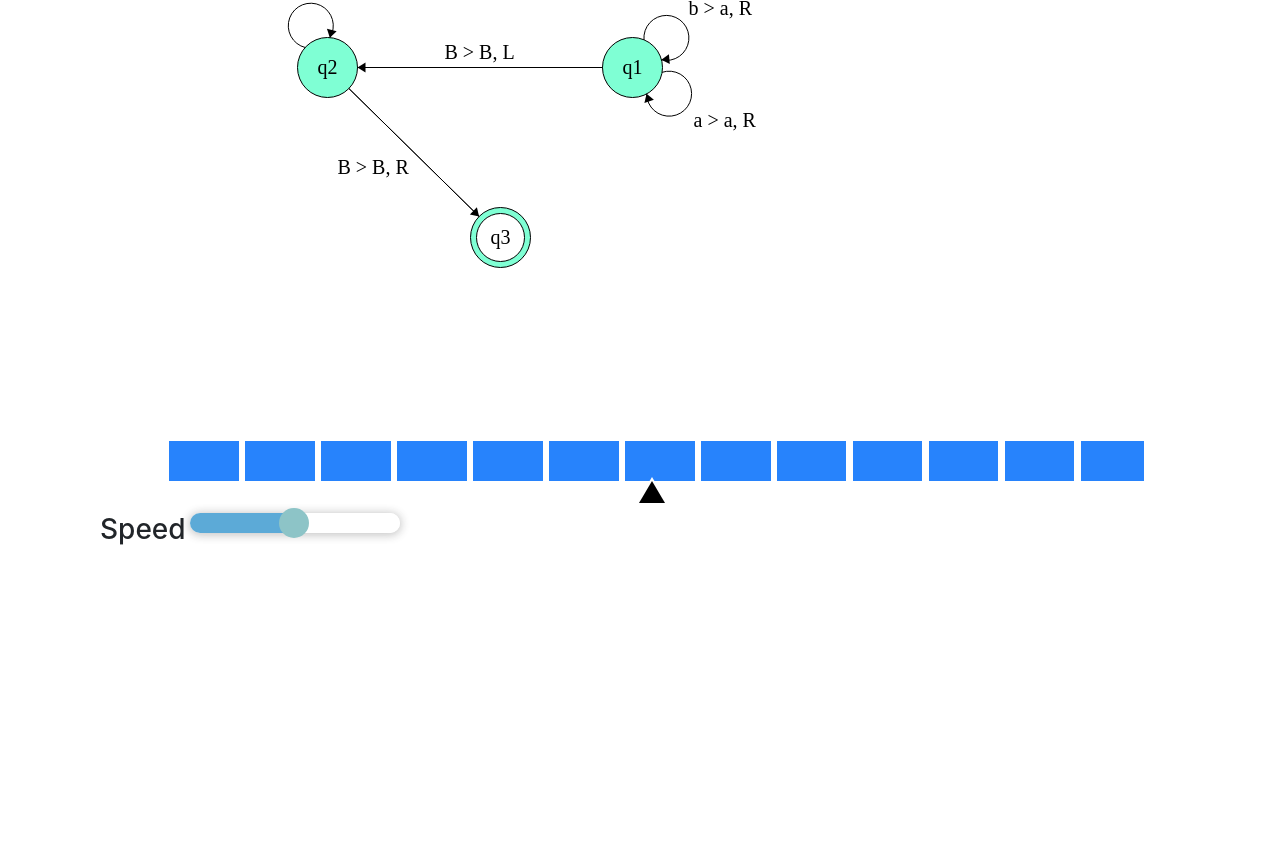
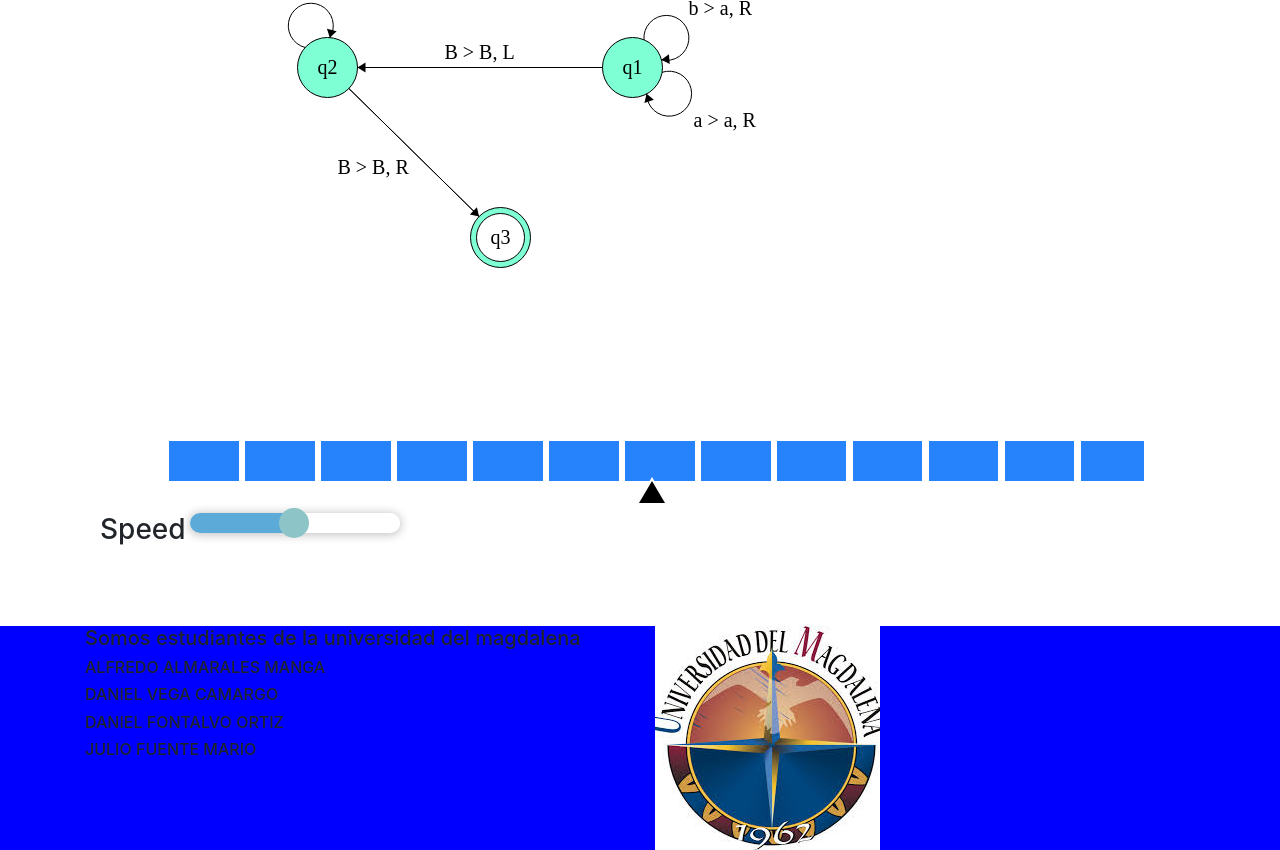
Before and after one commit to dan077/Automata_de_turing, a plain HTML site: page index.html in a window 1280 px wide. Shown: the part 1226-2076 px from the top of the page. Before the commit the page ends 1828 px from the top, so only its background shows below. Drawn offline with nearby package versions, Linux system fonts and the light colour scheme; some packages are replaced by stand-ins of ours; a script that the page names is missing.

Commit message:
Agregando footer

```diff
--- a/index.html
+++ b/index.html
@@ -157,6 +157,22 @@
         </div>
     </div>
 </section>
+   <footer class="footer bg-blue">
+     <div class="container mt-4">
+        <div class="row">
+          <div class="col-md-6" width="50%">
+            <h5>Somos estudiantes de la universidad del magdalena</h5>
+               <h6>ALFREDO ALMARALES MANGA</h6>
+               <h6>DANIEL VEGA CAMARGO</h6>
+               <h6>DANIEL FONTALVO ORTIZ</h6>
+               <h6>JULIO FUENTE MARIO</h6>
+          </div>
+          <div class="col-md-6" width="50%">
+              <img src="universidad.jpg">
+          </div>
+        </div>
+        </div>
+   </footer>
 
     <script src="https://ajax.googleapis.com/ajax/libs/jquery/3.4.1/jquery.min.js"></script>
     <script src="plugins/slick/slick.min.js"></script>
--- a/main.css
+++ b/main.css
@@ -87,6 +87,10 @@
   cursor: pointer;
 }
 
+.bg-blue{
+  background-color: blue;;
+}
+
 /* .slider::after{
   content: '100';
   color:red;
```
Also changed, not shown: universidad.jpg (added).
